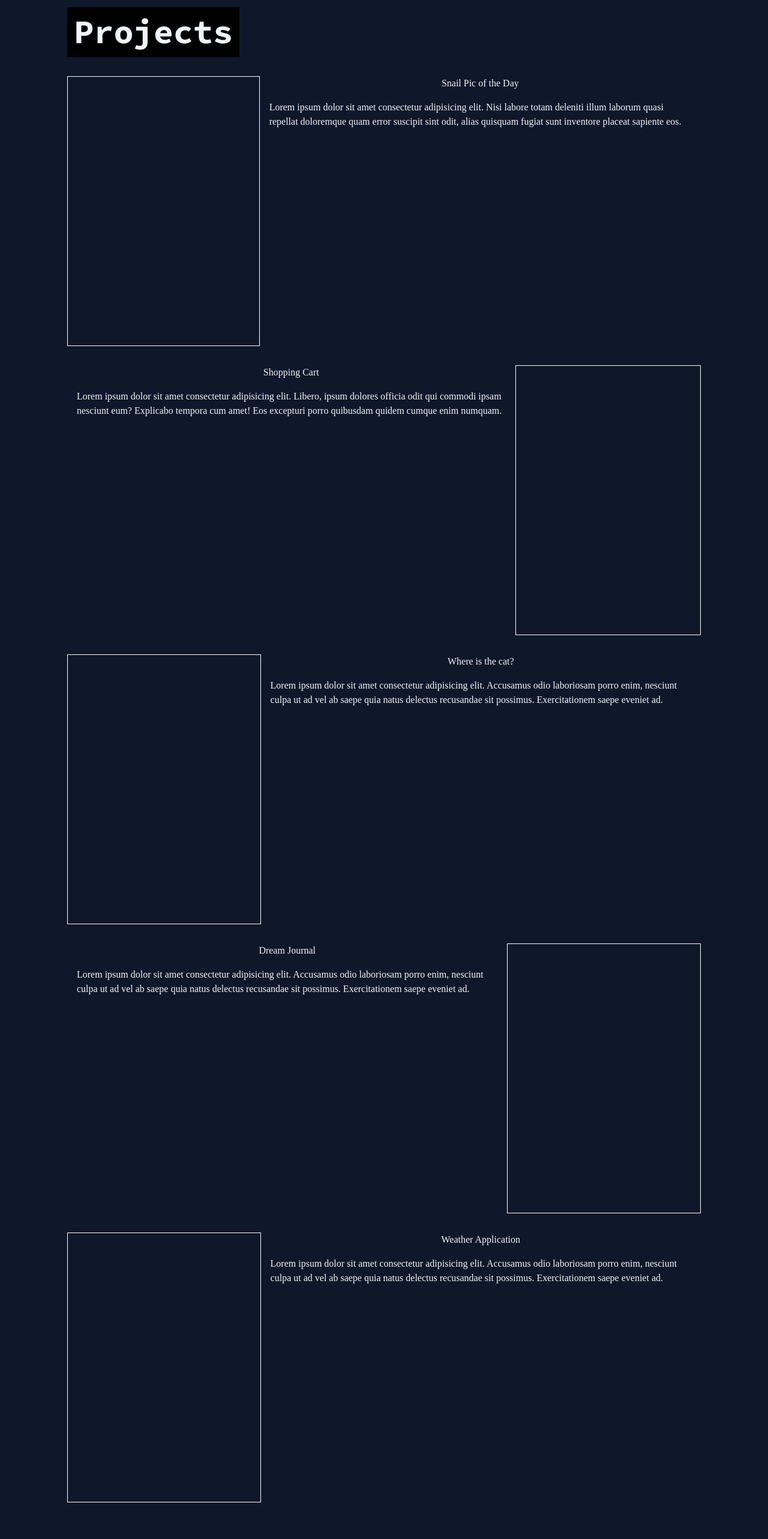
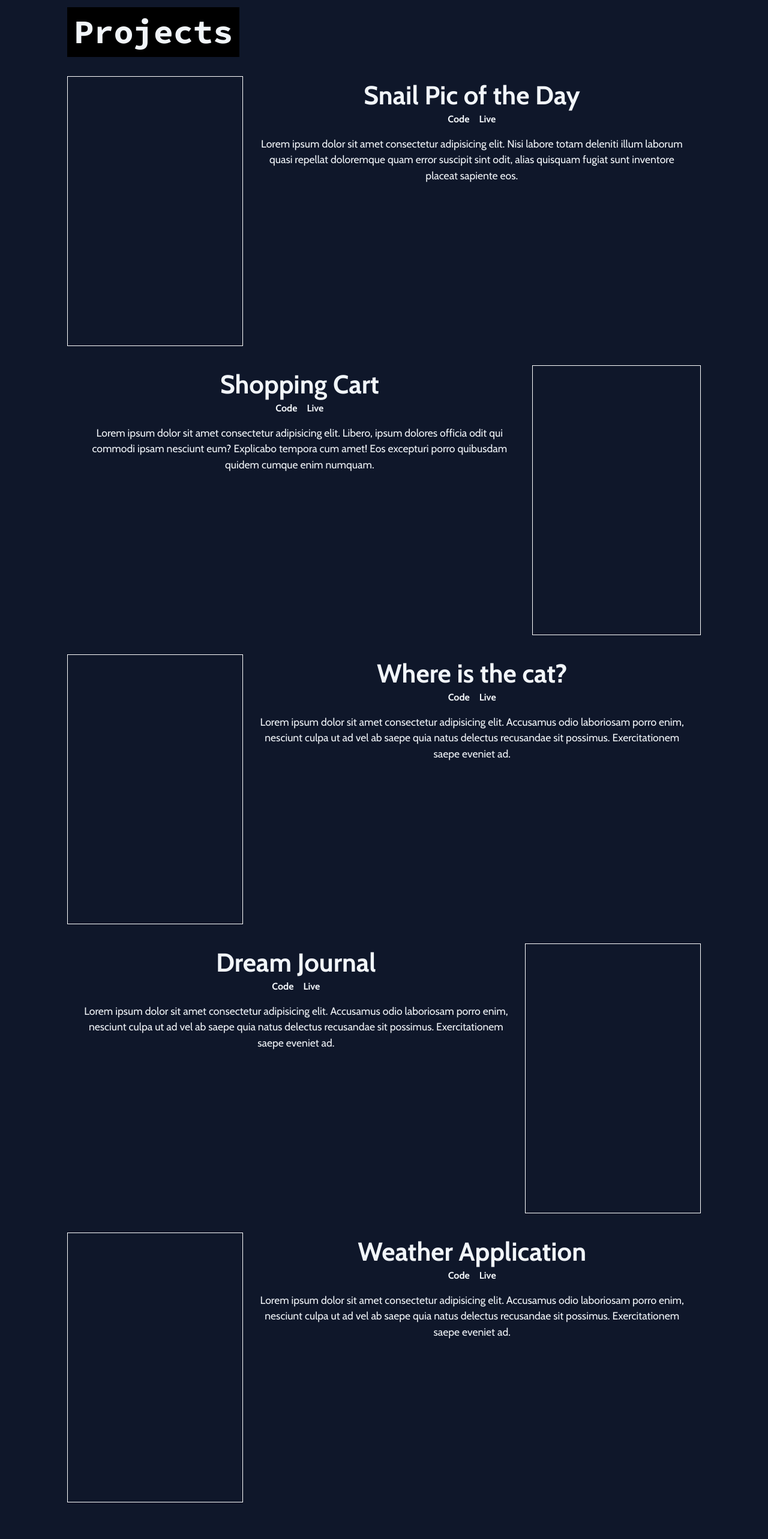
Before and after one commit to EnterOrion/portfolio, a React (Vite) app: page / in a window 1280 px wide. Shown: the part 2120-4686 px from the top of the page at 60% size. Built offline with nearby package versions, Linux system fonts and the light colour scheme.

Commit message:
Add links to project section

```diff
--- a/index.html
+++ b/index.html
@@ -2,7 +2,7 @@
 <html lang="en">
   <head>
     <meta charset="UTF-8" />
-    <link rel="icon" href="./public/icon.png" />
+    <link rel="icon" href="./icon.png" />
     <meta name="viewport" content="width=device-width, initial-scale=1.0" />
     <link rel="preconnect" href="https://fonts.googleapis.com" />
     <link rel="preconnect" href="https://fonts.gstatic.com" crossorigin />
--- a/src/components/Footer.tsx
+++ b/src/components/Footer.tsx
@@ -4,12 +4,27 @@ const Footer: FC = () => {
   return (
     <footer>
       <div className="footer-links">
-        <i className="fa-solid fa-paper-plane" style={{ color: "#fafafa" }}></i>
-        <i className="devicon-github-original"></i>
-        <i className="devicon-linkedin-plain"></i>
+        <a href="mailto:orionwesson@gmail.com" target="_blank">
+          <i
+            className="fa-solid fa-paper-plane"
+            style={{ color: "#fafafa" }}
+          ></i>
+        </a>
+        <a href="https://github.com/EnterOrion" target="_blank">
+          <i className="devicon-github-original"></i>
+        </a>
+        <a
+          href="https://www.linkedin.com/in/orion-wesson-bb5b47148"
+          target="_blank"
+        >
+          <i className="devicon-linkedin-plain"></i>
+        </a>
       </div>
       <div className="attribution">
-        Made with ❤️ by <u>Orion Wesson</u>
+        <a href="https://github.com/EnterOrion" target="_blank">
+          {" "}
+          Made with ❤️ by <u>Orion Wesson</u>
+        </a>
       </div>
     </footer>
   );
--- a/src/components/Projects.tsx
+++ b/src/components/Projects.tsx
@@ -11,8 +11,22 @@ const Projects: FC = () => {
         <div className="project-overview">
           <div className="project-name">Snail Pic of the Day</div>
           <div className="project-links">
-            <div className="github-link"></div>
-            <div className="preview-link"></div>
+            <div className="github-link">
+              <a
+                href="https://github.com/EnterOrion/snail-pic-of-the-day"
+                target="_blank"
+              >
+                Code
+              </a>
+            </div>
+            <div className="preview-link">
+              <a
+                href="https://enterorion.github.io/snail-pic-of-the-day/#/"
+                target="_blank"
+              >
+                Live
+              </a>
+            </div>
           </div>
           <div className="project-description">
             Lorem ipsum dolor sit amet consectetur adipisicing elit. Nisi labore
@@ -26,8 +40,22 @@ const Projects: FC = () => {
         <div className="project-overview">
           <div className="project-name">Shopping Cart</div>
           <div className="project-links">
-            <div className="github-link"></div>
-            <div className="preview-link"></div>
+            <div className="github-link">
+              <a
+                href="https://github.com/EnterOrion/shopping-cart"
+                target="_blank"
+              >
+                Code
+              </a>
+            </div>
+            <div className="preview-link">
+              <a
+                href="https://enterorion.github.io/shopping-cart/#/"
+                target="_blank"
+              >
+                Live
+              </a>
+            </div>
           </div>
           <div className="project-description">
             Lorem ipsum dolor sit amet consectetur adipisicing elit. Libero,
@@ -43,8 +71,22 @@ const Projects: FC = () => {
         <div className="project-overview">
           <div className="project-name">Where is the cat?</div>
           <div className="project-links">
-            <div className="github-link"></div>
-            <div className="preview-link"></div>
+            <div className="github-link">
+              <a
+                href="https://github.com/EnterOrion/where-is-the-cat"
+                target="_blank"
+              >
+                Code
+              </a>
+            </div>
+            <div className="preview-link">
+              <a
+                href="https://enterorion.github.io/where-is-the-cat/"
+                target="_blank"
+              >
+                Live
+              </a>
+            </div>
           </div>
           <div className="project-description">
             Lorem ipsum dolor sit amet consectetur adipisicing elit. Accusamus
@@ -58,8 +100,22 @@ const Projects: FC = () => {
         <div className="project-overview">
           <div className="project-name">Dream Journal</div>
           <div className="project-links">
-            <div className="github-link"></div>
-            <div className="preview-link"></div>
+            <div className="github-link">
+              <a
+                href="https://github.com/EnterOrion/dream-journal"
+                target="_blank"
+              >
+                Code
+              </a>
+            </div>
+            <div className="preview-link">
+              <a
+                href="https://enterorion.github.io/dream-journal/"
+                target="_blank"
+              >
+                Live
+              </a>
+            </div>
           </div>
           <div className="project-description">
             Lorem ipsum dolor sit amet consectetur adipisicing elit. Accusamus
@@ -75,8 +131,22 @@ const Projects: FC = () => {
         <div className="project-overview">
           <div className="project-name">Weather Application</div>
           <div className="project-links">
-            <div className="github-link"></div>
-            <div className="preview-link"></div>
+            <div className="github-link">
+              <a
+                href="https://github.com/EnterOrion/weather-app"
+                target="_blank"
+              >
+                Code
+              </a>
+            </div>
+            <div className="preview-link">
+              <a
+                href="https://enterorion.github.io/weather-app/"
+                target="_blank"
+              >
+                Live
+              </a>
+            </div>
           </div>
           <div className="project-description">
             Lorem ipsum dolor sit amet consectetur adipisicing elit. Accusamus
--- a/src/styles/components/_footer.scss
+++ b/src/styles/components/_footer.scss
@@ -9,6 +9,9 @@ footer {
   .attribution {
     padding-top: 1rem;
   }
+  a {
+    color: #eff3f7;
+  }
 }
 
 .footer-links {
@@ -17,3 +20,7 @@ footer {
   justify-content: center;
   font-size: 3rem;
 }
+
+.fa-paper-plane {
+  margin-top: 0.5rem;
+}
--- a/src/styles/components/_projects.scss
+++ b/src/styles/components/_projects.scss
@@ -9,6 +9,9 @@
   padding-top: 3.5rem;
   display: flex;
   flex-direction: column;
+  a {
+    color: rgb(241, 245, 249);
+  }
 }
 
 .projects-header {
@@ -27,10 +30,32 @@
 
 .project-description {
   margin: 1rem;
+  text-align: center;
+  font-size: 1.1rem;
 }
 
 .project-overview {
   display: flex;
   flex-direction: column;
   align-items: center;
+  font-family: "Cabin", sans-serif;
 }
+
+.project-name {
+  font-weight: 700;
+  font-size: 2.7rem;
+  margin-bottom: 0;
+}
+
+.project-links {
+  display: flex;
+  gap: 1rem;
+  font-weight: 700;
+  margin-top: -0.3rem;
+}
+
+.github-link:hover,
+.preview-link:hover {
+  text-decoration: underline;
+  cursor: pointer;
+}
```
